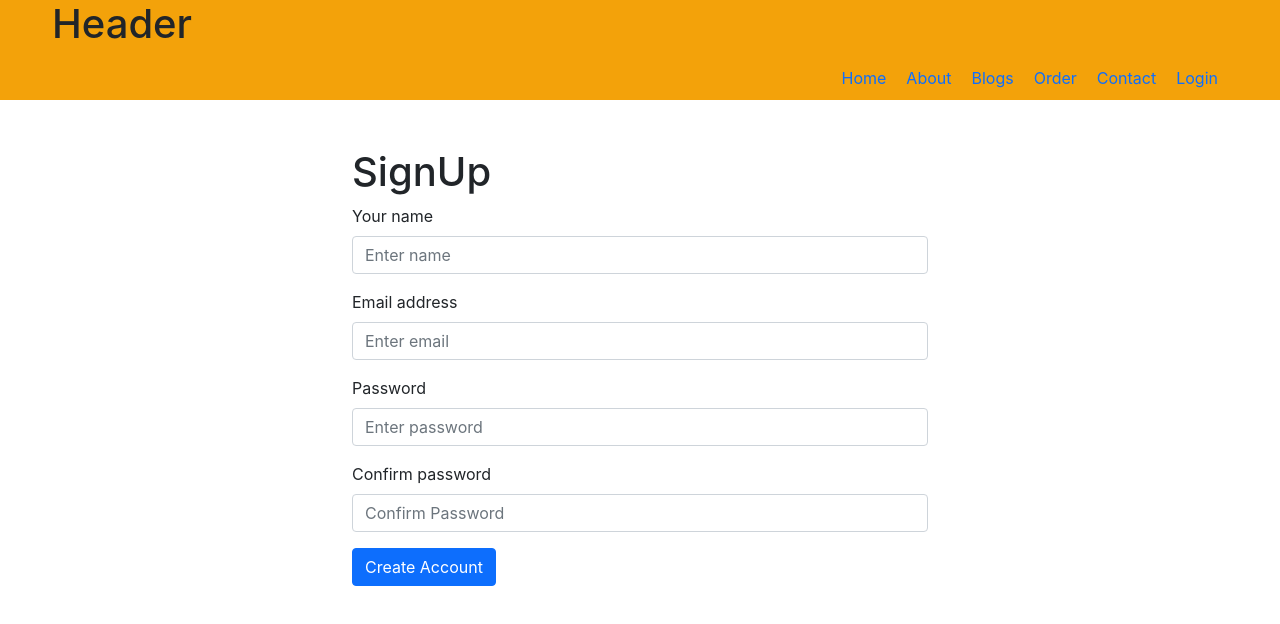
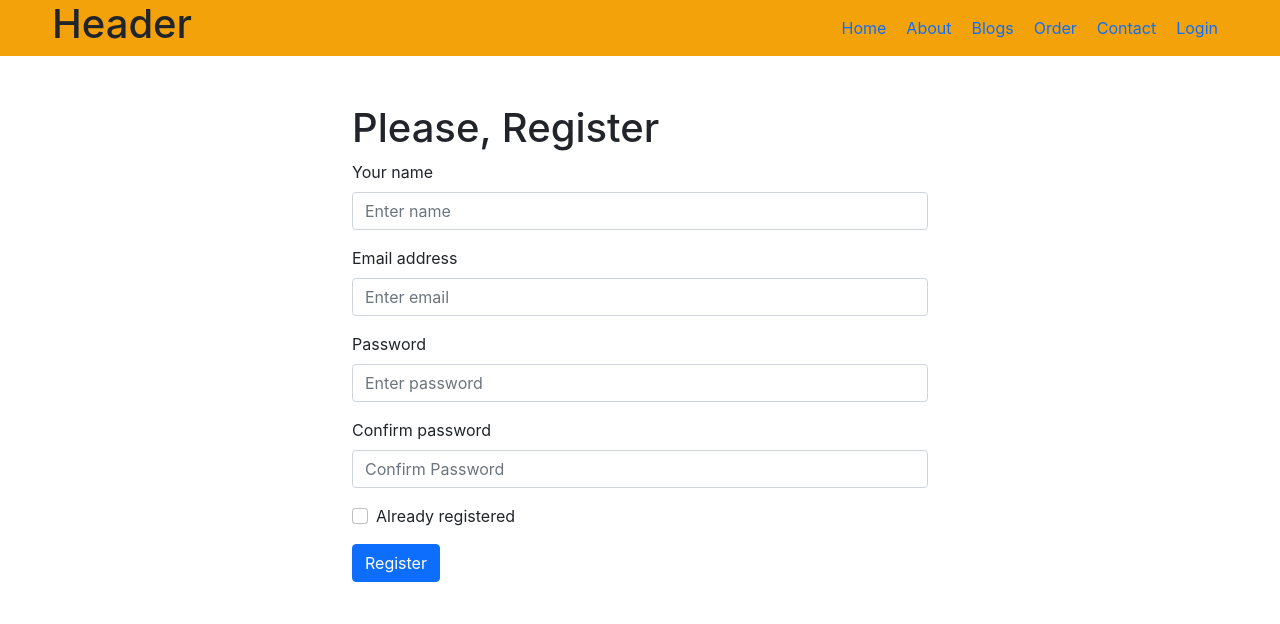
Before and after one commit to sujoncham/furniture-furnished-react, a React (Create React App) app: page /signup in a window 1280 px wide. Shown: the top 624 px of the page. Built offline with nearby package versions, Linux system fonts and the light colour scheme.

Commit message:
signup done

```diff
--- a/public/furniture.json
+++ b/public/furniture.json
@@ -37,7 +37,7 @@
   },
   {
     "id": 7,
-    "title": "Living Room Decoration Dark 1",
+    "title": "Living Room Decoration Dark",
     "price": 687,
     "image": "https://i.ibb.co/ngm05Jq/28.jpg"
   },
--- a/src/Firebase/Firebase.init.js
+++ b/src/Firebase/Firebase.init.js
@@ -17,4 +17,5 @@ const firebaseConfig = {
 // Initialize Firebase
 const app = initializeApp(firebaseConfig);
 
-export const auth = getAuth(app);
+const auth = getAuth(app);
+export default auth;
--- a/src/Funriture/FurnitureDetails.js
+++ b/src/Funriture/FurnitureDetails.js
@@ -9,7 +9,7 @@ const FurnitureDetails = (props) => {
     return (
         <div className='item'>
             <img src={image} alt="" />
-            <h3>{title}</h3>
+            <h5>{title}</h5>
             <p>Price : ${price.toFixed(2)}</p>
             <button onClick={()=> addToCartHandle(furniture)}>Add Product <FontAwesomeIcon icon={faShoppingCart}></FontAwesomeIcon> </button>
         </div>
--- a/src/Header/Header.js
+++ b/src/Header/Header.js
@@ -1,17 +1,16 @@
-import React from 'react';
-import { Container, Row } from 'react-bootstrap';
-import { Link } from 'react-router-dom';
-import './Header.css';
+import React from "react";
+import { Container, Row } from "react-bootstrap";
+import { Link } from "react-router-dom";
+import "./Header.css";
 
 const Header = () => {
   return (
-        <div className='header'>
-
+    <div className="header">
       <Container>
-            <Row className='menubar'>
+        <Row>
+          <div className="menubar">
             <h1>Header</h1>
-
-<nav className='menu'>
+            <nav className="menu">
               <Link to="/">Home</Link>
               <Link to="/about">About</Link>
               <Link to="/blogs">Blogs</Link>
@@ -19,6 +18,7 @@ const Header = () => {
               <Link to="/contact">Contact</Link>
               <Link to="/login">Login</Link>
             </nav>
+          </div>
         </Row>
       </Container>
     </div>
--- a/src/SignUpOut/SignUp.js
+++ b/src/SignUpOut/SignUp.js
@@ -1,56 +1,128 @@
+import { createUserWithEmailAndPassword } from "firebase/auth";
 import React, { useState } from "react";
 import { Button, Col, Form, Row } from "react-bootstrap";
+import auth from "../Firebase/Firebase.init";
 
 const SignUp = () => {
-  const [name, setName] = useState('');
-  const [email, setEmail] =useState('');
-  const [password, setPassword] = useState('');
-  const [error, setError] = useState('');
+  const [name, setName] = useState("");
+  const [email, setEmail] = useState("");
+  const [password, setPassword] = useState("");
+  const [confirmPassword, setCorfirmPassword] = useState("");
+  const [error, setError] = useState("");
+  const [validated, setValidated] = useState(false);
+  const [registered, setRegistered] = useState(false);
 
-  const handleNameEvent = (event)=>{
-      setName(event.target.value);
-  }
-  const handleEmailEvent = (event)=>{
+  const handleNameEvent = (event) => {
+    setName(event.target.value);
+  };
+  const handleEmailEvent = (event) => {
     setEmail(event.target.value);
-  }
-  const handlePasswordEvent = (event)=>{
+  };
+  const handlePasswordEvent = (event) => {
     setPassword(event.target.value);
+  };
+
+  const handleRegistered = (event) =>{
+    setRegistered(event.target.checked);
   }
 
-  const handleFormSubmit = (event)=>{
+  let passwordText;
+  const handleFormSubmit = (event) => {
     event.preventDefault();
-  }
+    const form = event.currentTarget;
+    if (form.checkValidity() === false) {
+      event.stopPropagation();
+      return;
+    }
 
+    if (password.length <= 6) {
+      passwordText = "password not less than 6 characters";
+    } else {
+      passwordText = "password ok";
+    }
 
+    if (!/(?=.*[A-Z])/.test(password)) {
+      setError("please one upper character provided");
+      return;
+    }
+    setValidated(true);
+    setError("");
+
+    console.log("form submitted", name, confirmPassword);
+    createUserWithEmailAndPassword(auth, email, password)
+      .then((result) => {
+        const user = result.user;
+        console.log(user);
+        setEmail("");
+        setPassword("");
+      })
+      .catch((error) => {
+        setError(error.message);
+      });
+  };
 
   return (
     <Row className="mt-5">
       <Col md={{ span: 6, offset: 3 }}>
-        <h1>SignUp</h1>
-        <Form onSubmit={handleFormSubmit}>
-        <Form.Group className="mb-3" controlId="formBasicName">
+        <h1>Please, {registered ? 'Login' : 'Register'}</h1>
+        <Form noValidate validated={validated} onSubmit={handleFormSubmit}>
+          <Form.Group className="mb-3" controlId="formBasicName">
             <Form.Label>Your name</Form.Label>
-            <Form.Control onBlur={handleNameEvent} type="text" name="name" placeholder="Enter name" />
+            <Form.Control
+              onBlur={handleNameEvent}
+              type="text"
+              name="name"
+              placeholder="Enter name"
+              required
+            />
           </Form.Group>
           <Form.Group className="mb-3" controlId="formBasicEmail">
             <Form.Label>Email address</Form.Label>
-            <Form.Control onBlur={handleEmailEvent}  type="email" name="email" placeholder="Enter email" />
+            <Form.Control
+              onBlur={handleEmailEvent}
+              type="email"
+              name="email"
+              placeholder="Enter email"
+              required
+            />
           </Form.Group>
+          <Form.Control.Feedback type="invalid">
+            Please choose a username.
+          </Form.Control.Feedback>
 
           <Form.Group className="mb-3" controlId="formBasicPassword">
             <Form.Label>Password</Form.Label>
-            <Form.Control onBlur={handlePasswordEvent}  type="password" name="password" placeholder="Enter password" />
+            <Form.Control
+              onBlur={handlePasswordEvent}
+              type="password"
+              name="password"
+              placeholder="Enter password"
+              required
+            />
           </Form.Group>
+          <p className="text-danger">{error}</p>
+          <p className="text-danger">{passwordText}</p>
+          <Form.Control.Feedback type="invalid">
+            Please choose a username.
+          </Form.Control.Feedback>
           <Form.Group className="mb-3" controlId="formBasicConfirmPassword">
             <Form.Label>Confirm password</Form.Label>
-            <Form.Control type="password" name="confirmPassword" placeholder="Confirm Password" />
+            <Form.Control
+              type="password"
+              name="confirmPassword"
+              placeholder="Confirm Password"
+              required
+            />
+          </Form.Group>
+
+          <Form.Group className="mb-3" controlId="formBasicCheckbox">
+            <Form.Check onChange={handleRegistered} type="checkbox" label="Already registered" />
           </Form.Group>
 
           <Button variant="primary" type="submit">
-            Create Account
+            Register
           </Button>
         </Form>
-
       </Col>
     </Row>
   );
```
Lines whose indentation alone changed are shown as unchanged.
